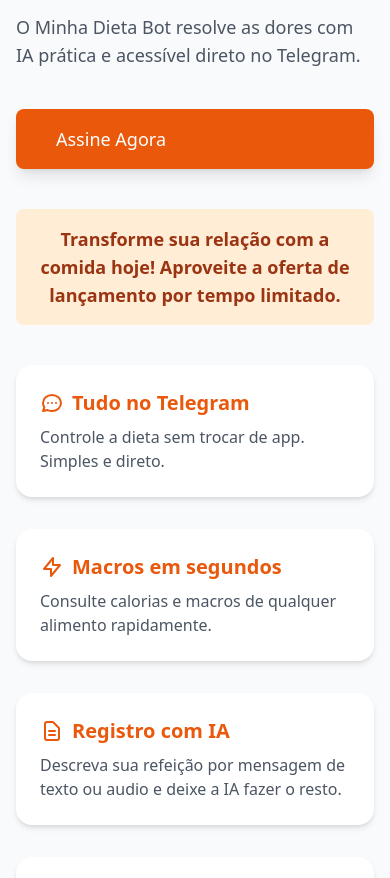
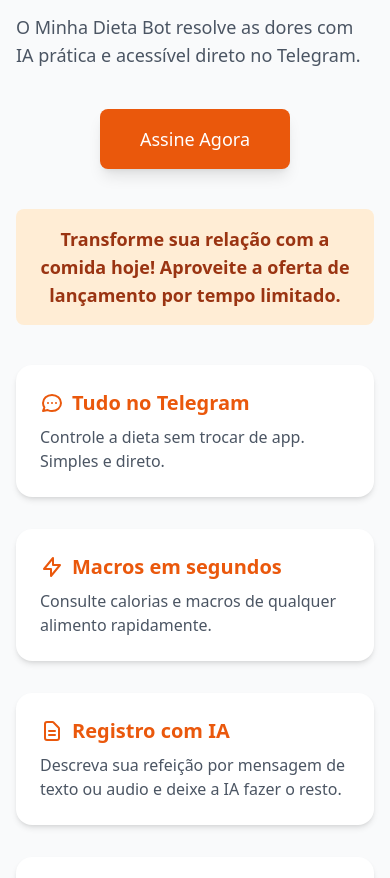
Before and after one commit to drnlvs/appminhadieta, a plain HTML site: page index.html in a window 390 px wide. Shown: the part 3944-4822 px from the top of the page. Drawn offline with nearby package versions, Linux system fonts and the light colour scheme; a web font is replaced by a local one.

Commit message:
centralizacao botao celular

```diff
--- a/index.html
+++ b/index.html
@@ -198,7 +198,7 @@
             <p class="text-lg text-gray-600 mb-10 max-w-2xl">
                 O Minha Dieta Bot resolve as dores com IA prática e acessível direto no Telegram.
             </p>
-            <div class="flex flex-col sm:flex-row justify-center space-y-4 sm:space-y-0 sm:space-x-4 mb-10">
+            <div class="flex flex-col sm:flex-row justify-center items-center space-y-4 sm:space-y-0 sm:space-x-4 mb-10">
                 <a href="https://buy.stripe.com/cNieVd5Vc9kV8wF5rj4ko00" class="bg-orange-600 text-white font-medium px-10 py-4 rounded-lg shadow-lg hover:bg-orange-700 transition duration-300 text-lg" target="_blank" rel="noopener noreferrer">
                     Assine Agora
                 </a>
```
